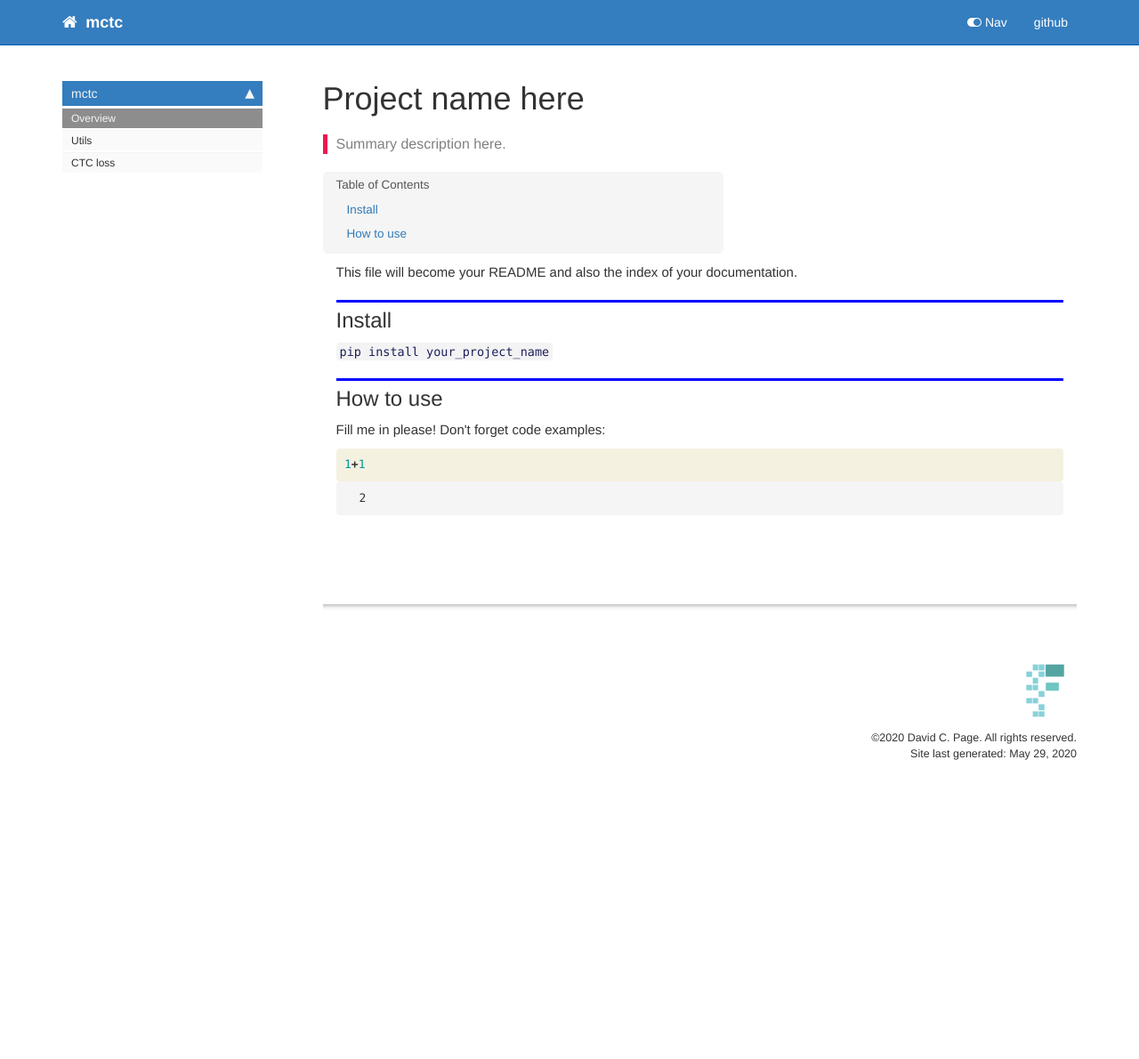
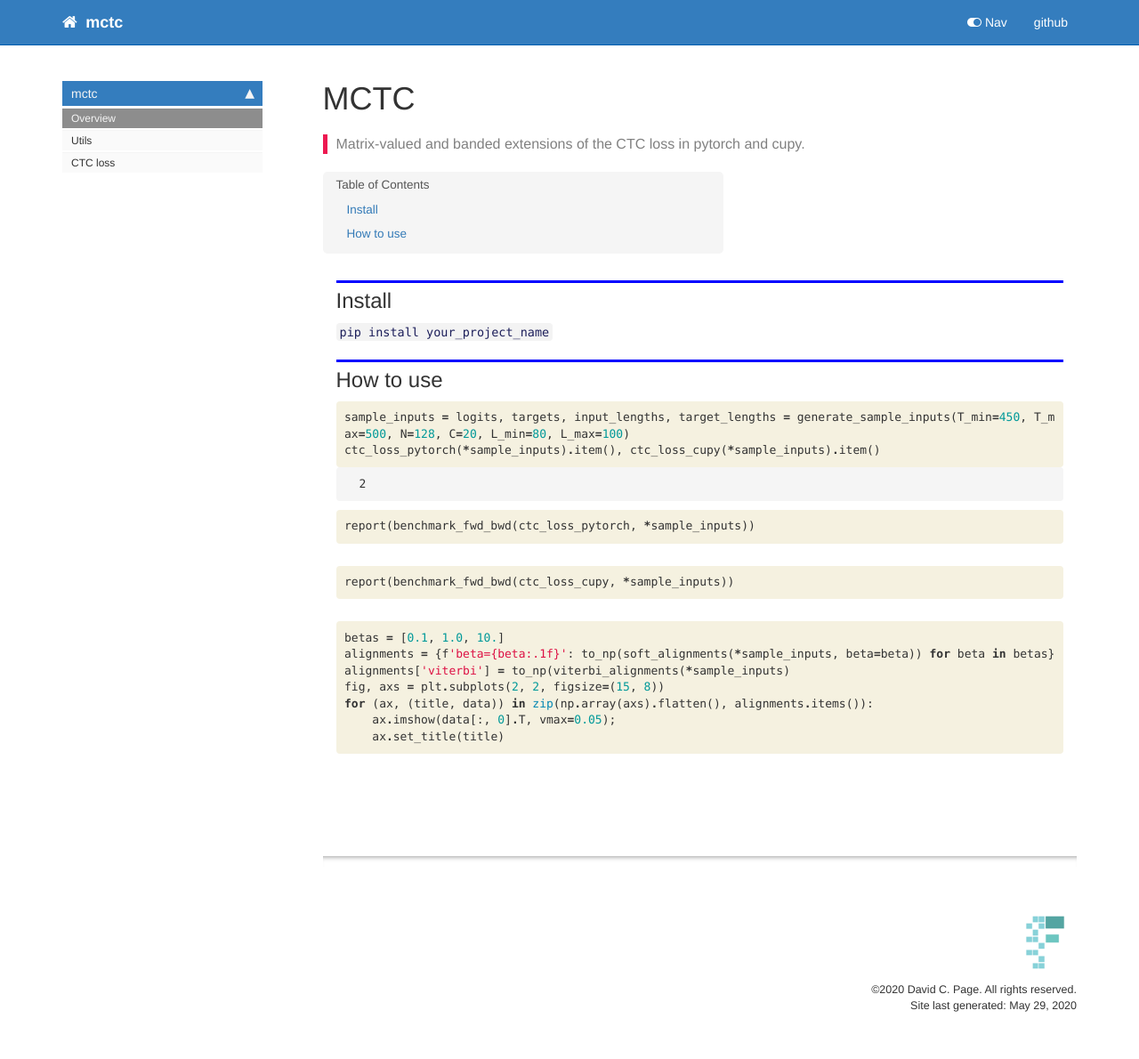
Before and after one commit to davidcpage/seqdist, a Jekyll site: the page built from docs/index.html, in a window 1280 px wide. Shown: the whole page at 89% size. Built offline with Jekyll 4.4.1, drawn with Linux system fonts in a browser that asks for light colours; nearby versions of some CDN libraries; comment, search, counter and statistics services are not loaded; before the commit the page ends 906 px from its top, so only the background shows below that.

Commit message:
added index.html

```diff
--- a/docs/index.html
+++ b/docs/index.html
@@ -1,12 +1,12 @@
 ---
 
-title: Project name here
+title: MCTC
 
 keywords: fastai
 sidebar: home_sidebar
 
-summary: "Summary description here."
-description: "Summary description here."
+summary: "Matrix-valued and banded extensions of the CTC loss in pytorch and cupy."
+description: "Matrix-valued and banded extensions of the CTC loss in pytorch and cupy."
 ---
 <!--
 
@@ -29,13 +29,6 @@ description: "Summary description here."
 
 <div class="cell border-box-sizing text_cell rendered"><div class="inner_cell">
 <div class="text_cell_render border-box-sizing rendered_html">
-<p>This file will become your README and also the index of your documentation.</p>
-
-</div>
-</div>
-</div>
-<div class="cell border-box-sizing text_cell rendered"><div class="inner_cell">
-<div class="text_cell_render border-box-sizing rendered_html">
 <h2 id="Install">Install<a class="anchor-link" href="#Install"> </a></h2>
 </div>
 </div>
@@ -53,13 +46,6 @@ description: "Summary description here."
 </div>
 </div>
 </div>
-<div class="cell border-box-sizing text_cell rendered"><div class="inner_cell">
-<div class="text_cell_render border-box-sizing rendered_html">
-<p>Fill me in please! Don't forget code examples:</p>
-
-</div>
-</div>
-</div>
     {% raw %}
 
 <div class="cell border-box-sizing code_cell rendered">
@@ -67,7 +53,8 @@ description: "Summary description here."
 
 <div class="inner_cell">
     <div class="input_area">
-<div class=" highlight hl-ipython3"><pre><span></span><span class="mi">1</span><span class="o">+</span><span class="mi">1</span>
+<div class=" highlight hl-ipython3"><pre><span></span><span class="n">sample_inputs</span> <span class="o">=</span> <span class="n">logits</span><span class="p">,</span> <span class="n">targets</span><span class="p">,</span> <span class="n">input_lengths</span><span class="p">,</span> <span class="n">target_lengths</span> <span class="o">=</span> <span class="n">generate_sample_inputs</span><span class="p">(</span><span class="n">T_min</span><span class="o">=</span><span class="mi">450</span><span class="p">,</span> <span class="n">T_max</span><span class="o">=</span><span class="mi">500</span><span class="p">,</span> <span class="n">N</span><span class="o">=</span><span class="mi">128</span><span class="p">,</span> <span class="n">C</span><span class="o">=</span><span class="mi">20</span><span class="p">,</span> <span class="n">L_min</span><span class="o">=</span><span class="mi">80</span><span class="p">,</span> <span class="n">L_max</span><span class="o">=</span><span class="mi">100</span><span class="p">)</span>
+<span class="n">ctc_loss_pytorch</span><span class="p">(</span><span class="o">*</span><span class="n">sample_inputs</span><span class="p">)</span><span class="o">.</span><span class="n">item</span><span class="p">(),</span> <span class="n">ctc_loss_cupy</span><span class="p">(</span><span class="o">*</span><span class="n">sample_inputs</span><span class="p">)</span><span class="o">.</span><span class="n">item</span><span class="p">()</span>
 </pre></div>
 
     </div>
@@ -93,4 +80,61 @@ description: "Summary description here."
 </div>
     {% endraw %}
 
+    {% raw %}
+
+<div class="cell border-box-sizing code_cell rendered">
+<div class="input">
+
+<div class="inner_cell">
+    <div class="input_area">
+<div class=" highlight hl-ipython3"><pre><span></span><span class="n">report</span><span class="p">(</span><span class="n">benchmark_fwd_bwd</span><span class="p">(</span><span class="n">ctc_loss_pytorch</span><span class="p">,</span> <span class="o">*</span><span class="n">sample_inputs</span><span class="p">))</span>
+</pre></div>
+
+    </div>
 </div>
+</div>
+
+</div>
+    {% endraw %}
+
+    {% raw %}
+
+<div class="cell border-box-sizing code_cell rendered">
+<div class="input">
+
+<div class="inner_cell">
+    <div class="input_area">
+<div class=" highlight hl-ipython3"><pre><span></span><span class="n">report</span><span class="p">(</span><span class="n">benchmark_fwd_bwd</span><span class="p">(</span><span class="n">ctc_loss_cupy</span><span class="p">,</span> <span class="o">*</span><span class="n">sample_inputs</span><span class="p">))</span>
+</pre></div>
+
+    </div>
+</div>
+</div>
+
+</div>
+    {% endraw %}
+
+    {% raw %}
+
+<div class="cell border-box-sizing code_cell rendered">
+<div class="input">
+
+<div class="inner_cell">
+    <div class="input_area">
+<div class=" highlight hl-ipython3"><pre><span></span><span class="n">betas</span> <span class="o">=</span> <span class="p">[</span><span class="mf">0.1</span><span class="p">,</span> <span class="mf">1.0</span><span class="p">,</span> <span class="mf">10.</span><span class="p">]</span>
+<span class="n">alignments</span> <span class="o">=</span> <span class="p">{</span><span class="n">f</span><span class="s1">&#39;beta=</span><span class="si">{beta:.1f}</span><span class="s1">&#39;</span><span class="p">:</span> <span class="n">to_np</span><span class="p">(</span><span class="n">soft_alignments</span><span class="p">(</span><span class="o">*</span><span class="n">sample_inputs</span><span class="p">,</span> <span class="n">beta</span><span class="o">=</span><span class="n">beta</span><span class="p">))</span> <span class="k">for</span> <span class="n">beta</span> <span class="ow">in</span> <span class="n">betas</span><span class="p">}</span>
+<span class="n">alignments</span><span class="p">[</span><span class="s1">&#39;viterbi&#39;</span><span class="p">]</span> <span class="o">=</span> <span class="n">to_np</span><span class="p">(</span><span class="n">viterbi_alignments</span><span class="p">(</span><span class="o">*</span><span class="n">sample_inputs</span><span class="p">)</span>
+<span class="n">fig</span><span class="p">,</span> <span class="n">axs</span> <span class="o">=</span> <span class="n">plt</span><span class="o">.</span><span class="n">subplots</span><span class="p">(</span><span class="mi">2</span><span class="p">,</span> <span class="mi">2</span><span class="p">,</span> <span class="n">figsize</span><span class="o">=</span><span class="p">(</span><span class="mi">15</span><span class="p">,</span> <span class="mi">8</span><span class="p">))</span>
+<span class="k">for</span> <span class="p">(</span><span class="n">ax</span><span class="p">,</span> <span class="p">(</span><span class="n">title</span><span class="p">,</span> <span class="n">data</span><span class="p">))</span> <span class="ow">in</span> <span class="nb">zip</span><span class="p">(</span><span class="n">np</span><span class="o">.</span><span class="n">array</span><span class="p">(</span><span class="n">axs</span><span class="p">)</span><span class="o">.</span><span class="n">flatten</span><span class="p">(),</span> <span class="n">alignments</span><span class="o">.</span><span class="n">items</span><span class="p">()):</span>
+    <span class="n">ax</span><span class="o">.</span><span class="n">imshow</span><span class="p">(</span><span class="n">data</span><span class="p">[:,</span> <span class="mi">0</span><span class="p">]</span><span class="o">.</span><span class="n">T</span><span class="p">,</span> <span class="n">vmax</span><span class="o">=</span><span class="mf">0.05</span><span class="p">);</span>
+    <span class="n">ax</span><span class="o">.</span><span class="n">set_title</span><span class="p">(</span><span class="n">title</span><span class="p">)</span>
+</pre></div>
+
+    </div>
+</div>
+</div>
+
+</div>
+    {% endraw %}
+
+</div>
```
Also changed, not shown: README.md, 1 other file.
